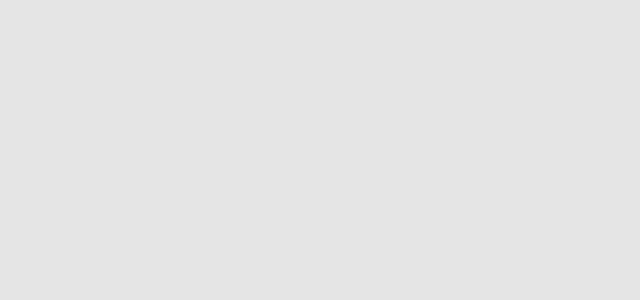
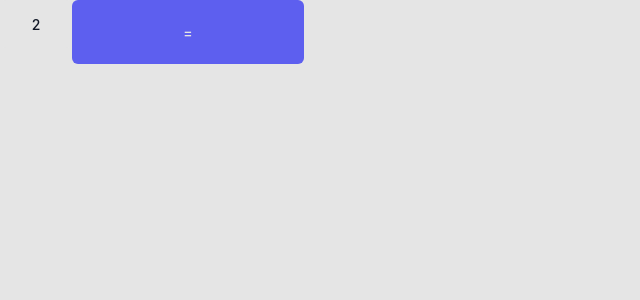
Before and after one commit to Serjge/constructor_calculator, a React (Create React App) app: page / in a window 1280 px wide. Shown: the top 300 px of the page, without its empty margins (0-640 px from the left). Built offline with nearby package versions, Linux system fonts and the light colour scheme.

Commit message:
added button component

```diff
--- a/package.json
+++ b/package.json
@@ -13,8 +13,8 @@
     "@types/react-dom": "^17.0.14",
     "@types/react-redux": "^7.1.7",
     "@types/styled-components": "^5.1.24",
-    "react": "^18.0.0",
-    "react-dom": "^18.0.0",
+    "react": "17.0.2",
+    "react-dom": "17.0.2",
     "react-redux": "^7.2.8",
     "react-scripts": "5.0.0",
     "styled-components": "^5.3.5",
--- a/src/App.tsx
+++ b/src/App.tsx
@@ -1,3 +1,12 @@
 import React, { ReactElement } from 'react';
 
-export const App = (): ReactElement => <div className="App" />;
+import { Button } from 'components';
+
+export const App = (): ReactElement => (
+  <div>
+    <div style={{ display: 'flex' }}>
+      <Button>2</Button>
+      <Button typeButton="long">=</Button>
+    </div>
+  </div>
+);
--- /dev/null
+++ b/src/components/button/Button.ts
@@ -0,0 +1,29 @@
+import styled from 'styled-components';
+
+type ButtonPropsType = {
+  typeButton?: 'long' | 'default';
+};
+
+export const Button = styled.div<ButtonPropsType>`
+  background: ${({ typeButton, theme: { backgroundColor, mainColor } }) =>
+    typeButton === 'long' ? mainColor : backgroundColor};
+  width: ${({ typeButton }) => (typeButton === 'long' ? '232px' : '72px')};
+  height: ${({ typeButton }) => (typeButton === 'long' ? '64px' : '48px')};
+  color: ${({ typeButton, theme: { backgroundColor, mainFontColor } }) =>
+    typeButton === 'long' ? backgroundColor : mainFontColor};
+  display: flex;
+  align-items: center;
+  justify-content: center;
+  border: 2px solid ${({ theme: { borderColor } }) => borderColor};
+  border-radius: 6px;
+  cursor: pointer;
+
+  &:hover {
+    border: 2px solid ${({ theme: { mainColor } }) => mainColor};
+  }
+
+  &:active {
+    background: ${({ theme: { mainColor } }) => mainColor};
+    color: ${({ theme: { backgroundColor } }) => backgroundColor};
+  }
+`;
--- /dev/null
+++ b/src/components/button/index.ts
@@ -0,0 +1 @@
+export { Button } from './Button';
--- /dev/null
+++ b/src/components/index.ts
@@ -0,0 +1 @@
+export { Button } from './button';
--- a/src/style/globalStyles.tsx
+++ b/src/style/globalStyles.tsx
@@ -14,7 +14,6 @@ export const GlobalStyle = createGlobalStyle<GlobalThemeProps>`
   }
 
   body {
-
     font-weight: 500;
     font-size: 14px;
     line-height: 15px;
--- a/src/style/styled.d.ts
+++ b/src/style/styled.d.ts
@@ -6,6 +6,6 @@ declare module 'styled-components' {
     mainFontColor: string;
     secondFontColor:string;
     mainColor: string;
-
+    borderColor:string;
   }
 }
--- a/src/style/theme.ts
+++ b/src/style/theme.ts
@@ -5,4 +5,5 @@ export const theme: DefaultTheme = {
   secondFontColor: '#4D5562',
   mainColor: '#5D5FEF',
   backgroundColor: '#E5E5E5',
+  borderColor: 'yarn ',
 };
```
Also changed, not shown: 2 other files (tests, documents, lock files or other folders).
